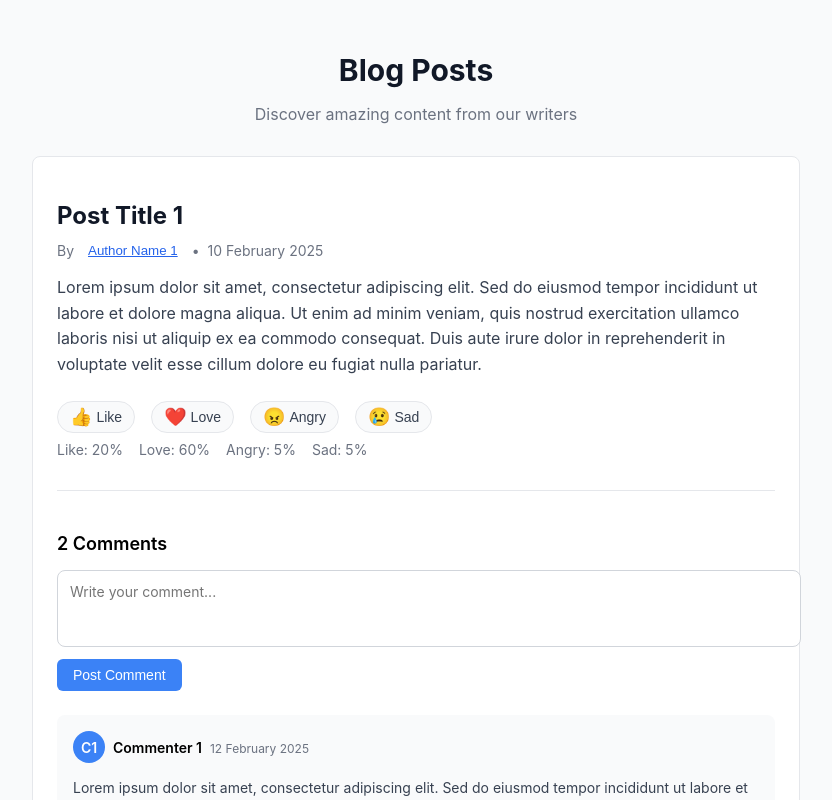
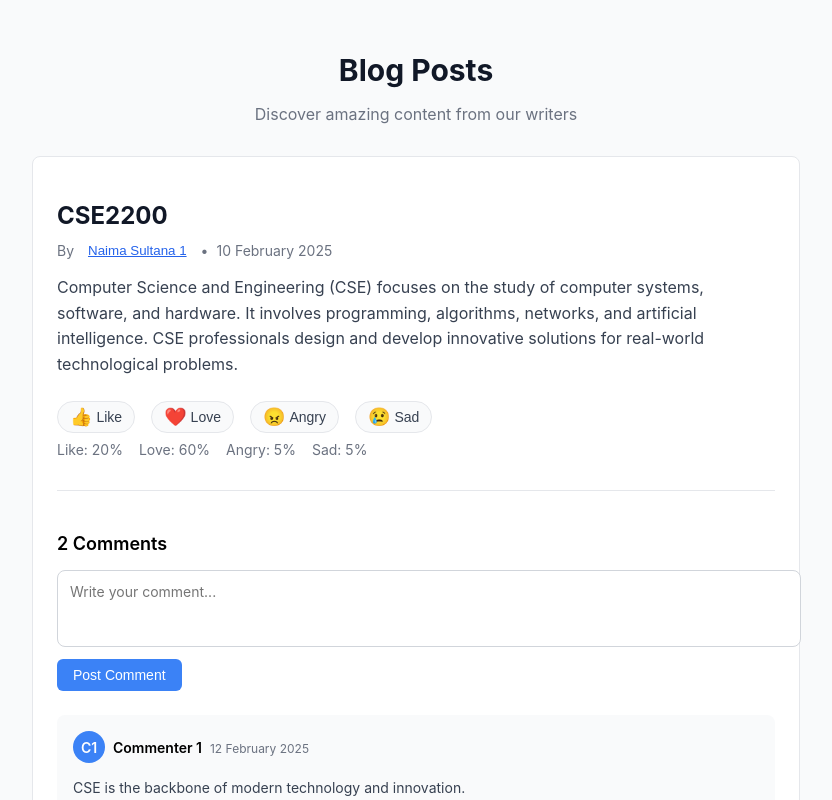
Before and after one commit to Naima223/author_reaction, a React (Create React App) app in the folder author-reaction-pagination/: page / in a window 1280 px wide. Shown: the top 800 px of the page, without its empty margins (224-1056 px from the left). Built offline with nearby package versions, Linux system fonts and the light colour scheme.

Commit message:
data added

```diff
--- a/author-reaction-pagination/src/App.js
+++ b/author-reaction-pagination/src/App.js
@@ -4,23 +4,25 @@ import React, { useState } from 'react';
 // Dummy data for posts
 const dummyPosts = new Array(15).fill(null).map((_, i) => ({
   id: i + 1,
-  title: `Post Title ${i + 1}`,
-  content: `Lorem ipsum dolor sit amet, consectetur adipiscing elit. Sed do eiusmod tempor incididunt ut labore et dolore magna aliqua. Ut enim ad minim veniam, quis nostrud exercitation ullamco laboris nisi ut aliquip ex ea commodo consequat. Duis aute irure dolor in reprehenderit in voluptate velit esse cillum dolore eu fugiat nulla pariatur.`,
+  title: `CSE2200`,
+  content: `Computer Science and Engineering (CSE) focuses on the study of computer systems, software, and hardware.
+              It involves programming, algorithms, networks, and artificial intelligence.
+              CSE professionals design and develop innovative solutions for real-world technological problems.`,
   authorId: (i % 5) + 1,
-  authorName: `Author Name ${(i % 5) + 1}`,
+  authorName: `Naima Sultana ${(i % 5) + 1}`,
   date: `${10 + (i % 20)} February 2025`,
   comments: [
     {
       id: 1,
       author: `Commenter ${(i % 3) + 1}`,
       date: `${12 + (i % 15)} February 2025`,
-      content: `Lorem ipsum dolor sit amet, consectetur adipiscing elit. Sed do eiusmod tempor incididunt ut labore et dolore magna aliqua.`
+      content: `CSE is the backbone of modern technology and innovation.`
     },
     {
       id: 2,
       author: `Commenter ${(i % 3) + 2}`,
       date: `${13 + (i % 10)} February 2025`,
-      content: `Ut enim ad minim veniam, quis nostrud exercitation ullamco laboris nisi ut aliquip ex ea commodo consequat.`
+      content: `It is a field that shapes the future through coding and creativity.`
     }
   ]
 }));
@@ -146,7 +148,7 @@ const Comment = ({ comment }) => {
 
 // Author Profile Component
 const AuthorProfile = ({ authorId, onBack }) => {
-  const author = `Author Name ${authorId}`;
+  const author = `Naima ${authorId}`;
 
   return (
     <div style={{ maxWidth: '768px', margin: '0 auto', padding: '24px' }}>
```
